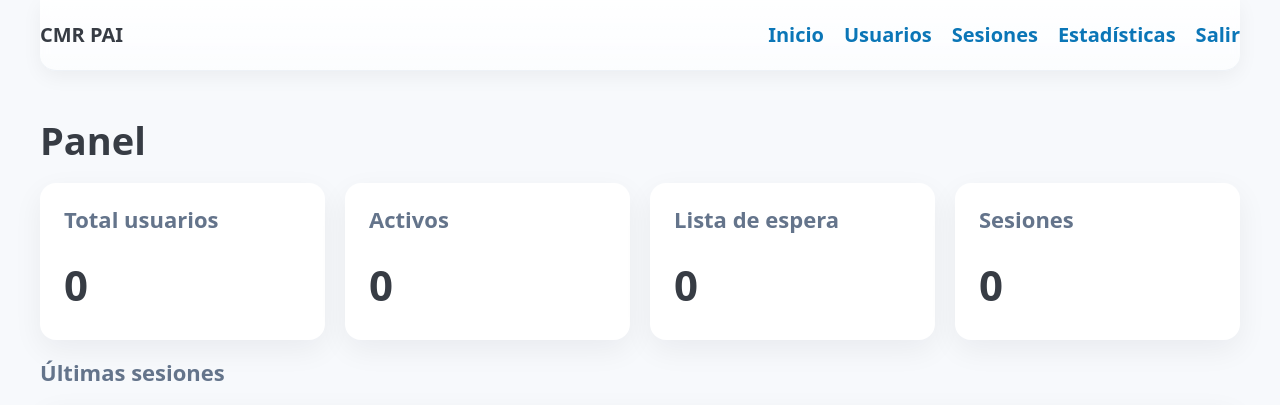
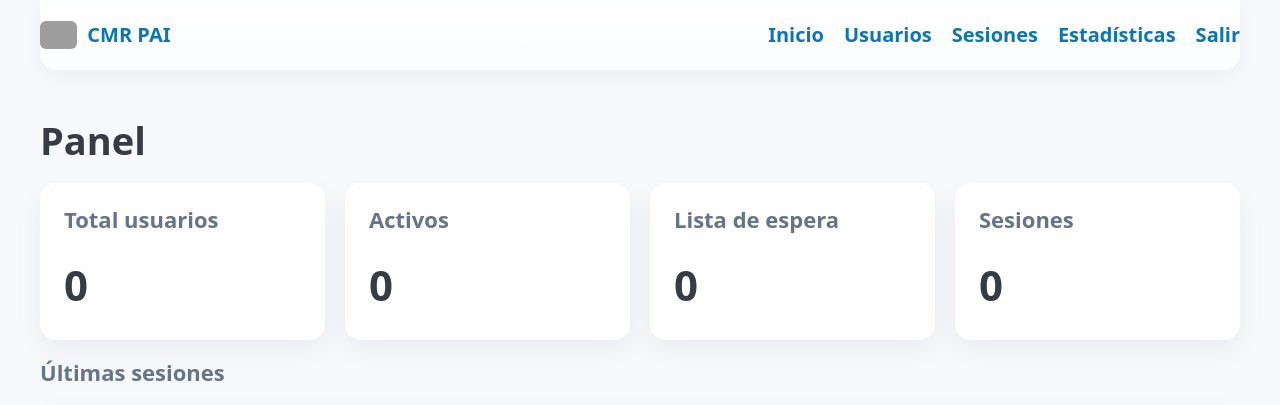
Before and after one commit to josediegorj-png/PAIPAI, a Flask app: page /dashboard in a window 1280 px wide. Shown: the top 405 px of the page. Run offline with Flask 3, Linux system fonts and the light colour scheme; the visitor is signed in with stand-in values (Sample User, id 1); some libraries are stand-ins or nearby versions; grey boxes are pictures that could not be loaded.

Commit message:
Update base.html

```diff
--- a/templates/base.html
+++ b/templates/base.html
@@ -10,7 +10,12 @@
 <body>
   <nav class="container">
     <ul>
-      <li><strong>CMR PAI</strong></li>
+      <li>
+        <a href="/dashboard" style="display:flex;align-items:center;gap:.5rem;text-decoration:none;">
+          <img src="/static/logo.png" alt="CMR PAI" style="height:28px;border-radius:6px">
+          <strong>CMR PAI</strong>
+        </a>
+      </li>
     </ul>
     <ul>
       <li><a href="/dashboard">Inicio</a></li>
```
